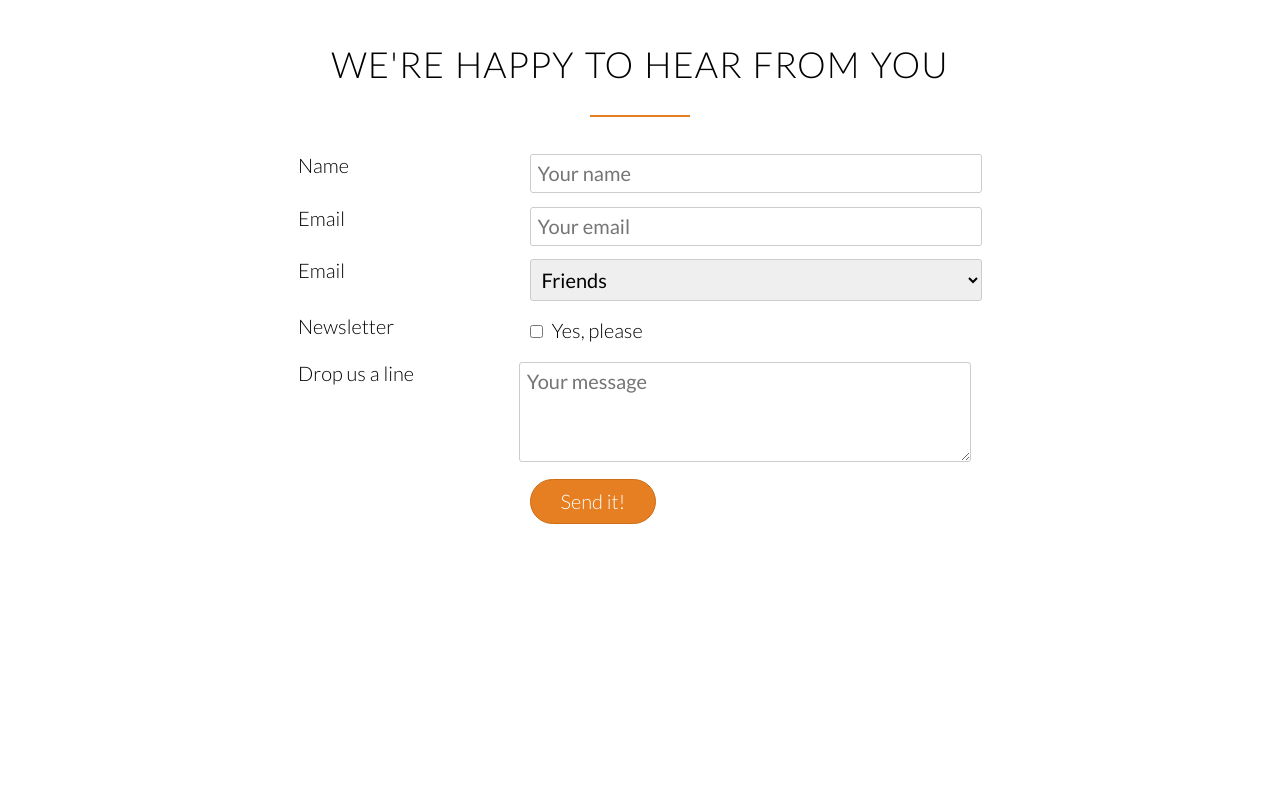
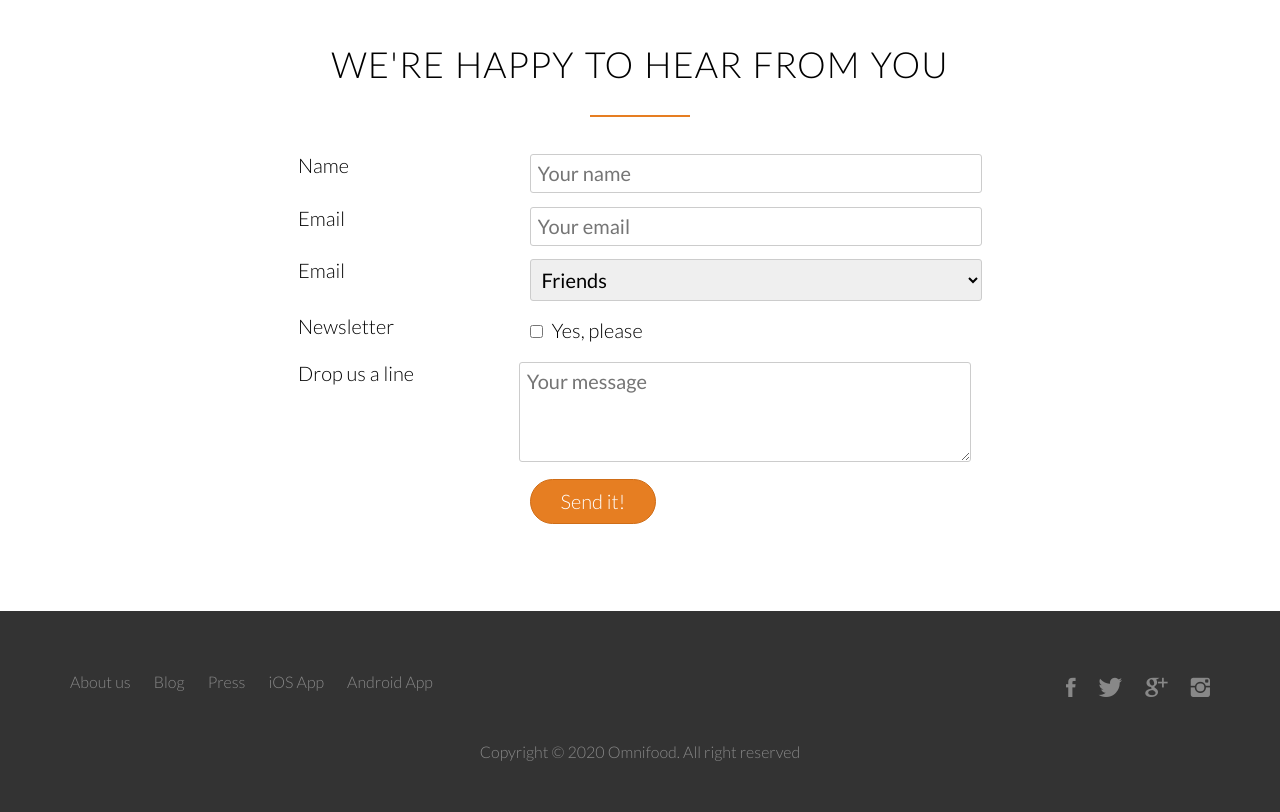
Before and after one commit to dembasy/Omnifood, a plain HTML site: page OMNIFOOD/index.html in a window 1280 px wide. Shown: the part 4653-5465 px from the top of the page. Before the commit the page ends 5264 px from the top, so only its background shows below. Drawn offline with Linux system fonts and the light colour scheme; files whose address does not match are found by name.

Commit message:
Ajout du footer

```diff
--- a/OMNIFOOD/index.html
+++ b/OMNIFOOD/index.html
@@ -379,6 +379,32 @@
             </form>
         </div>
     </section>
+    <footer class="section-footer">
+        <div class="row">
+            <div class="col span-1-of-2">
+                <ul class="footer-nav">
+                    <li><a href="#">About us</a></li>
+                    <li><a href="#">Blog</a></li>
+                    <li><a href="#">Press</a></li>
+                    <li><a href="#">iOS App</a></li>
+                    <li><a href="#">Android App</a></li>
+                </ul>
+            </div>
+            <div class="col span-1-of-2">
+                <ul class="social-links">
+                    <li><a href="#"><i class="ion-social-facebook"></i></a></li>
+                    <li><a href="#"><i class="ion-social-twitter"></i></a></li>
+                    <li><a href="#"><i class="ion-social-googleplus"></i></a></li>
+                    <li><a href="#"><i class="ion-social-instagram"></i></a></li>
+                </ul>
+            </div>
+        </div>
+            <div class="row">
+                <p>
+                    Copyright &copy; 2020 Omnifood. All right reserved
+                </p>
+            </div>
+    </footer>
 </body>
 </html>
 
@@ -409,23 +435,6 @@
 
 
 
-
-
-
-
-Section 7: Contact form
-Title:
-
-Fields to include:
-Name
-Email
-How did you find us?
-Newsletter
-Drop us a line
-
-Section 8: Footer
-Title: None
-
 Navigation:
 1. About us
 2. Blog
--- a/OMNIFOOD/ressources/css/style.css
+++ b/OMNIFOOD/ressources/css/style.css
@@ -463,3 +463,80 @@ input[type=checkbox]{
 }
 
 *:focus{outline: none;}
+
+/* -------------------------------- */
+/* ----------- FOOTER ------------- */
+/* -------------------------------- */
+
+footer{
+    background-color: #333;
+    padding: 50px;
+    font-size: 80%;
+}
+
+.footer-nav{
+    list-style: none;
+    float: left;
+}
+
+.social-links{
+    list-style: none;
+    float: right;
+}
+
+.footer-nav li,
+.social-links li{
+    display: inline-block;
+    margin-right: 20px;
+}
+
+.footer-nav li:last-child,
+.social-links li:last-child{
+    margin: 0;
+}
+
+.footer-nav li a:link,
+.footer-nav li a:visited,
+.social-links li a:link,
+.social-links li a:visited{
+    text-decoration: none;
+    border: 0;
+    color: #888;
+    transition: 0.2s;
+}
+
+.footer-nav li a:hover,
+.footer-nav li a:active{
+    color: #ddd;
+}
+
+.social-links li a:link,
+.social-links li a:visited{
+    font-size: 160%;
+}
+
+.ion-social-facebook:hover,
+.ion-social-googleplus,
+.ion-social-twitter,
+.ion-social-instagram{
+    transition: color 0.2s;
+}
+
+.ion-social-facebook:hover{
+    color: #3b5998;
+}
+.ion-social-googleplus:hover{
+    color: #dd4b39;
+}
+.ion-social-twitter:hover{
+    color: #55acee;
+}
+.ion-social-instagram:hover{
+    color: #e95950;
+}
+
+footer p{
+    color: #888;
+    text-align: center;
+    margin-top: 30px;
+}
```
